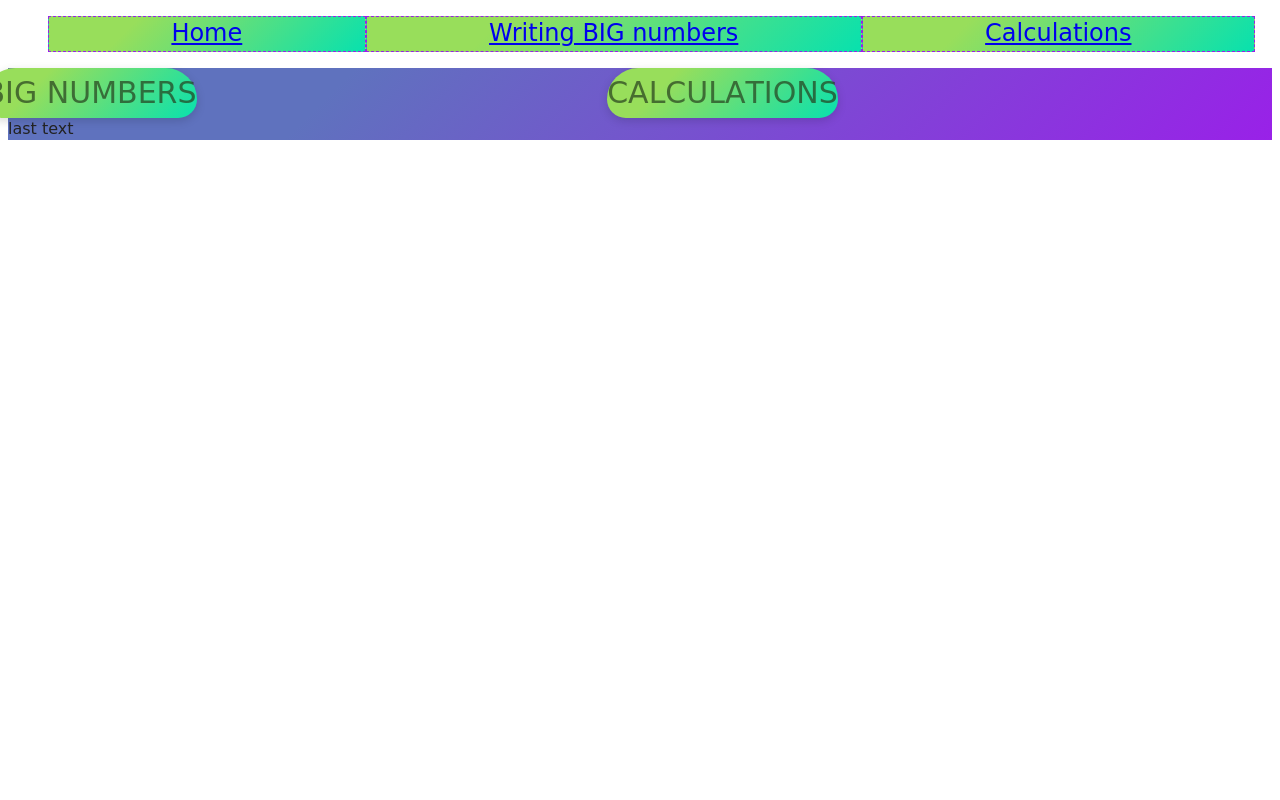
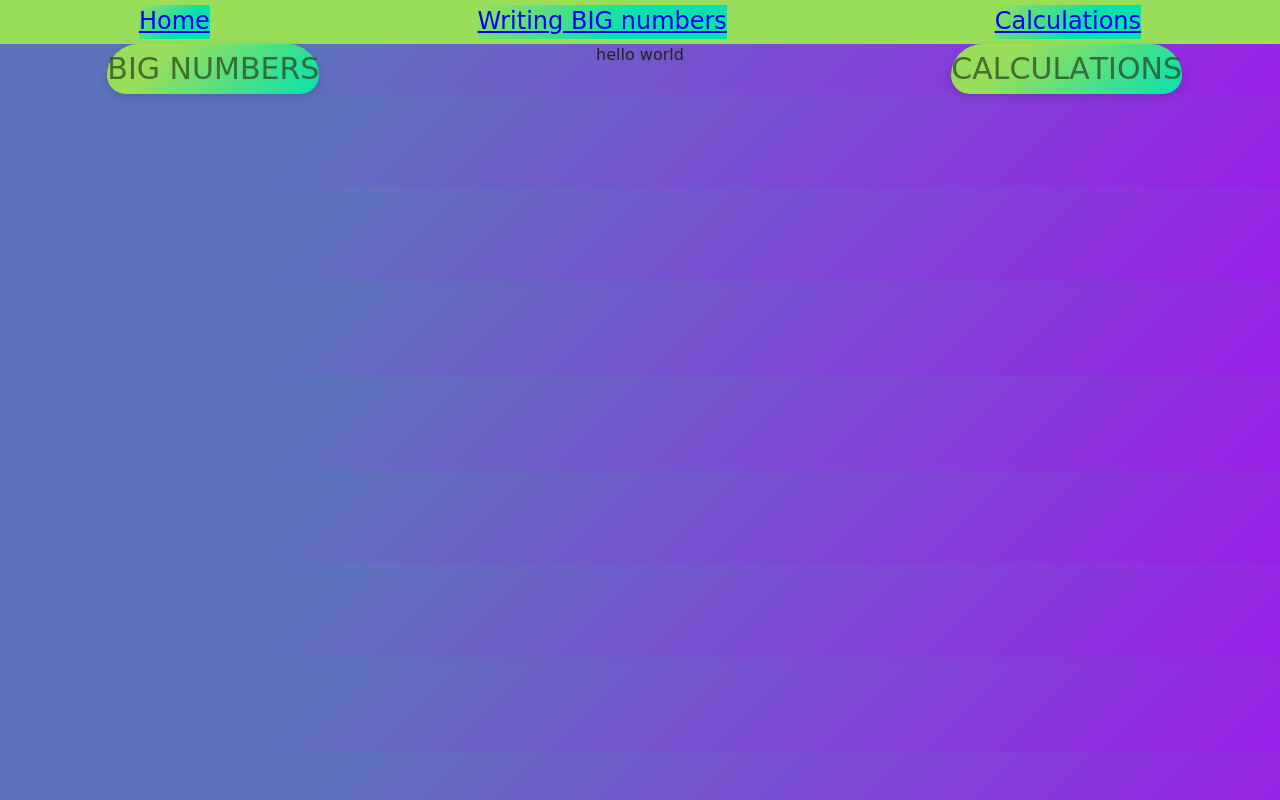
Before and after one commit to stolenKudue/M4tmatriusWebsite, a plain HTML site: page index.html in a window 1280 px wide. Drawn offline with Linux system fonts and the light colour scheme.

Commit message:
Navigation bar CSS updated

```diff
--- a/css/homepage.css
+++ b/css/homepage.css
@@ -1,24 +1,24 @@
-.container{
+*{
+  margin: 0;
+  padding: 0;
+}
+.grid-container{
   Display: grid;
-  grid-template-columns: repeat(2, 1fr);
-}
-
-@media (max-width: 701px){
-  .container {
-    grid-template-columns: repeat(2, 1fr);
-  }
-}
-
-@media (max-width: 401px){
-  .container {
-    grid-template-columns: repeat(1, 1fr);
-  }
+  grid-template-columns: repeat(auto-fit, minmax(350px, 1fr));
+  justify-content: space-around;
+  justify-items: center;
 }
 
 body{
   font-family: "Fredoka One", cursive;
+  background-image: linear-gradient(315deg, #9921e8 0%, #5f72be 74%);
 }
 
 main{
-  background-image: linear-gradient(315deg, #9921e8 0%, #5f72be 74%);
+
 }
+
+.grid-text{
+  grid-column-start: 2;
+  grid-row: 1 / span 2;
+}
--- a/css/navigation.css
+++ b/css/navigation.css
@@ -34,18 +34,18 @@ a{
   display: flex;
   flex-direction: row;
   flex-basis: auto;
-  flex-grow: 1;
-  align-self: center;
-  align-items: center;
+  background-color: #98de5b;
+  justify-content: space-around;
+  padding: 5px;
 }
 
 #nav li{
   font-size: 24px;
   list-style: none;
-  padding-left: 10%;
-  padding-right: 10%;
-  background-image: linear-gradient(315deg, #08e1ae 0%, #98de5b 74%);
-  border: 1px dashed #9921e8;
+  /*padding-left: 10%;*/
+  /*padding-right: 10%;*/
+  background-image: linear-gradient(315deg, #08e1ae 40%, #98de5b 100%);
+  /*border: 1px dashed #9921e8;*/
 }
 
 /*!* Add a grey background color on mouse-over *!*/
--- a/index.html
+++ b/index.html
@@ -14,9 +14,9 @@
 
   <link rel="stylesheet" href="css/homepage.css">
   <link rel="stylesheet" href="css/navigation.css">
-  <!--  Burger button library-->
+  <link rel="stylesheet" href="css/slimeBtn.css">
+  <!--  Burger-button library-->
   <link rel="stylesheet" href="https://cdnjs.cloudflare.com/ajax/libs/font-awesome/4.7.0/css/font-awesome.min.css">
-  <link rel="stylesheet" href="css/slimeBtn.css">
 
   <script src="js/Navigation.js"></script>
 
@@ -45,8 +45,8 @@
   </header>
 
   <main>
-    <div class="container">
-        <div class="slime wrapper">
+    <div class="grid-container">
+        <div class="slime wrapper grid-item">
           <button><a href="bigNumbers.html">
             <div class="scale rotate-4">B</div>
             <div class="scale rotate-2">I</div>
@@ -61,8 +61,7 @@
             <div class="scale rotate-2">S</div>
           </a></button>
         </div>
-      <div>
-        <div class="slime wrapper">
+          <div class="slime wrapper grid-item">
             <button><a href="calculations.html">
               <div class="scale rotate-4">C</div>
               <div class="scale rotate-2">A</div>
@@ -78,9 +77,8 @@
               <div class="scale rotate-2">S</div>
             </a></button>
           </div>
-      </div>
-      <div>
-        last text
+      <div class="grid-item grid-text">
+        <p>hello world</p>
       </div>
     </div>
   </main>
```
Lines whose indentation alone changed are shown as unchanged.
